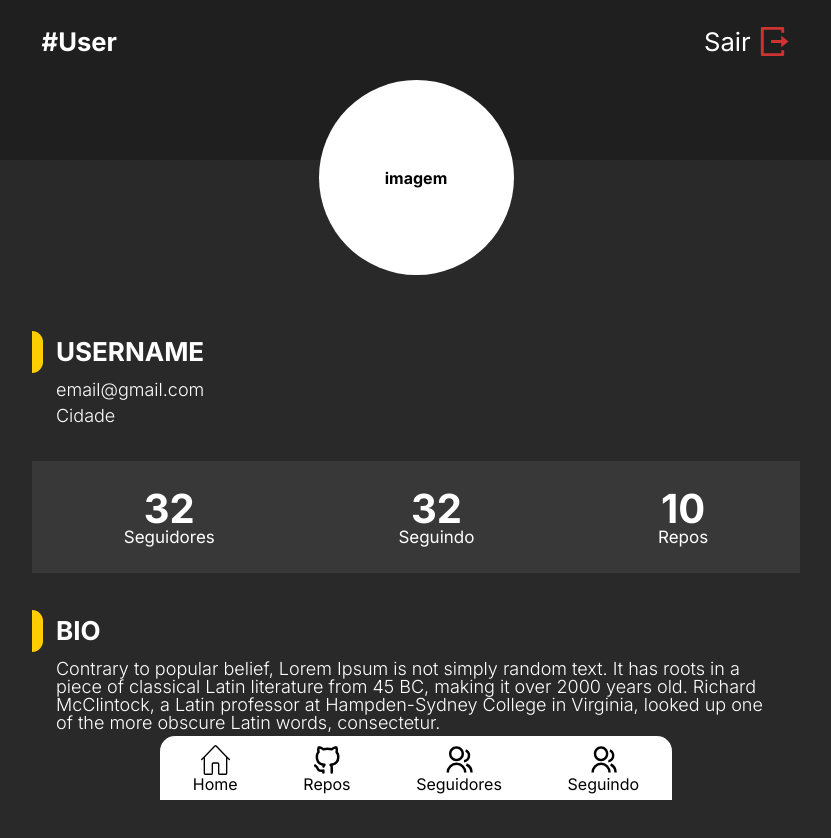
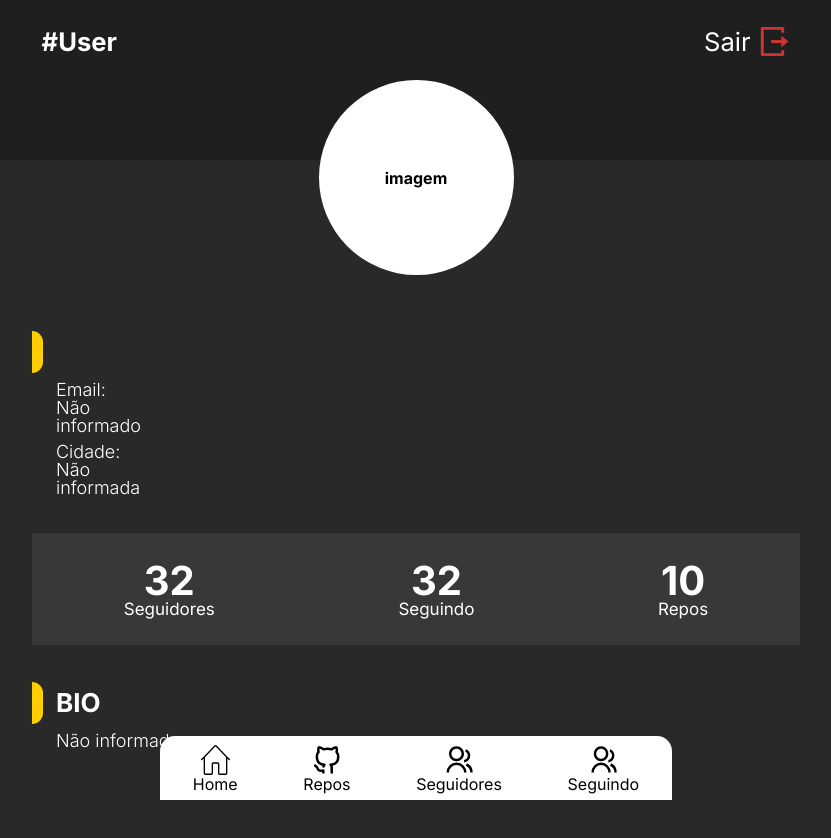
Before and after one commit to RenanPaixao/Github-App, a React (Create React App) app: page /home in a window 1280 px wide. Shown: the top 838 px of the page, without its empty margins (224-1055 px from the left). Built offline with nearby package versions, Linux system fonts and the light colour scheme.

Commit message:
feat(home): informações adicionadas aos filhos

```diff
--- a/src/pages/Home/components/BioWrapper/index.js
+++ b/src/pages/Home/components/BioWrapper/index.js
@@ -1,17 +1,11 @@
 import Bio from './style';
 import Title from '../../../../components/Title/index';
 
-function BioWrapper() {
+function BioWrapper(bio) {
   return (
     <Bio>
       <Title title="BIO"></Title>
-      <p>
-        Contrary to popular belief, Lorem Ipsum is not simply random text. It
-        has roots in a piece of classical Latin literature from 45 BC, making it
-        over 2000 years old. Richard McClintock, a Latin professor at
-        Hampden-Sydney College in Virginia, looked up one of the more obscure
-        Latin words, consectetur.
-      </p>
+      <p>{bio.bio ? bio.bio : 'Não informada'}</p>
     </Bio>
   );
 }
--- a/src/pages/Home/components/InfoWrapper/index.js
+++ b/src/pages/Home/components/InfoWrapper/index.js
@@ -1,12 +1,12 @@
 import InfoWrapperStyle from './style';
 import Title from '../../../../components/Title/index';
 
-function InfoWrapper() {
+function InfoWrapper({ title, email, location }) {
   return (
     <InfoWrapperStyle>
-      <Title title="USERNAME" />
-      <h3>email@gmail.com</h3>
-      <h3>Cidade</h3>
+      <Title title={title} />
+      <h3>{email ? email : 'Email: Não informado '}</h3>
+      <h3>{location ? location : 'Cidade: Não informada'}</h3>
     </InfoWrapperStyle>
   );
 }
--- a/src/pages/Home/index.js
+++ b/src/pages/Home/index.js
@@ -4,9 +4,14 @@ import InfoWrapper from './components/InfoWrapper/index';
 import FollowBar from './components/FollowBar/index';
 import BioWrapper from './components/BioWrapper/index';
 
+import Context from '../../context/Context';
+import { useContext } from 'react';
+
 import { Container, ContainerTop, ContentWrapper } from './style';
 
 function Home() {
+  const { user } = useContext(Context);
+
   return (
     <Container>
       <ContainerTop>
@@ -14,9 +19,13 @@ function Home() {
       </ContainerTop>
       <ImageWrapper />
       <ContentWrapper>
-        <InfoWrapper title="USERNAME" />
+        <InfoWrapper
+          title={user.name}
+          email={user.email}
+          location={user.location}
+        />
         <FollowBar />
-        <BioWrapper />
+        <BioWrapper bio={user.bio} />
       </ContentWrapper>
     </Container>
   );
--- a/src/pages/Login/index.js
+++ b/src/pages/Login/index.js
@@ -32,7 +32,7 @@ function Login() {
           hideAlert();
         }}
       >
-        <label for="username">*Campo Obrigatório</label>
+        <label htmlFor="username">*Campo Obrigatório</label>
       </p>
       <Link
         to="/home"
```
